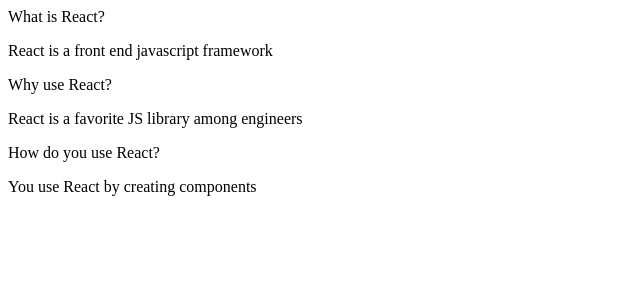
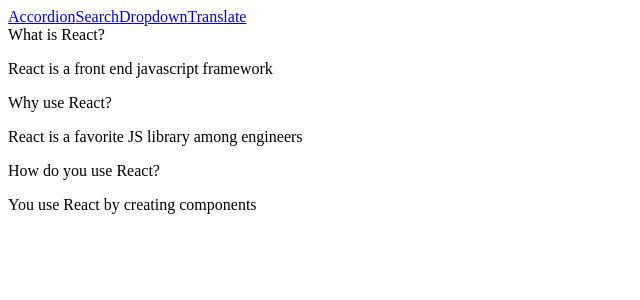
Before and after one commit to LuanQBarbosa/react-widget-project, a React (Create React App) app: page / in a window 1280 px wide. Shown: the top 300 px of the page, without its empty margins (0-640 px from the left). Built offline with nearby package versions, Linux system fonts and the light colour scheme; the HTML template or start-up script is replaced by a standard one.

Commit message:
Improving navigation performance avoiding new requests on path change

```diff
--- a/src/App.js
+++ b/src/App.js
@@ -5,6 +5,7 @@
 import Dropdown from './components/Dropdown';
 import Translate from './components/Translate';
 import Route from './components/Route';
+import Header from './components/Header';
 
 const items = [
     {
@@ -41,6 +42,7 @@
 
     return (
         <div>
+            <Header />
             <Route path="/">
                 <Accordion items={items} />
             </Route>
--- /dev/null
+++ b/src/components/Header.js
@@ -0,0 +1,24 @@
+import React from 'react';
+
+import Link from './Link';
+
+const Header = () => {
+    return (
+        <div className="ui secondary pointing menu">
+            <Link href="/" className="item">
+                Accordion
+            </Link>
+            <Link href="/list" className="item">
+                Search
+            </Link>
+            <Link href="/dropdown" className="item">
+                Dropdown
+            </Link>
+            <Link href="/translate" className="item">
+                Translate
+            </Link>
+        </div>
+    );
+};
+
+export default Header;
--- /dev/null
+++ b/src/components/Link.js
@@ -0,0 +1,21 @@
+import React from 'react';
+
+const Link = ({ className, href, children }) => {
+    const onClick = (event) => {
+        if (event.metaKey || event.ctrlKey) {
+            return;
+        }
+
+        event.preventDefault();
+        window.history.pushState({}, '', href);
+
+        const navEvent = new PopStateEvent('popstate');
+        window.dispatchEvent(navEvent);
+    };
+
+    return (
+        <a onClick={onClick} className={className} href={href}>{children}</a>
+    );
+};
+
+export default Link;
--- a/src/components/Route.js
+++ b/src/components/Route.js
@@ -1,5 +1,19 @@
+import { useState, useEffect } from 'react';
+
 const Route = ({ path, children }) => {
-    return window.location.pathname === path
+    const [currentPath, setCurrentPath] = useState(window.location.pathname);
+
+    useEffect(() => {
+        const onLocationChange = () => {
+            setCurrentPath(window.location.pathname);
+        };
+
+        window.addEventListener('popstate', onLocationChange);
+
+        return () => window.removeEventListener('popstate', onLocationChange);
+    }, []);
+
+    return currentPath === path
         ? children
         : null;
 };
```
